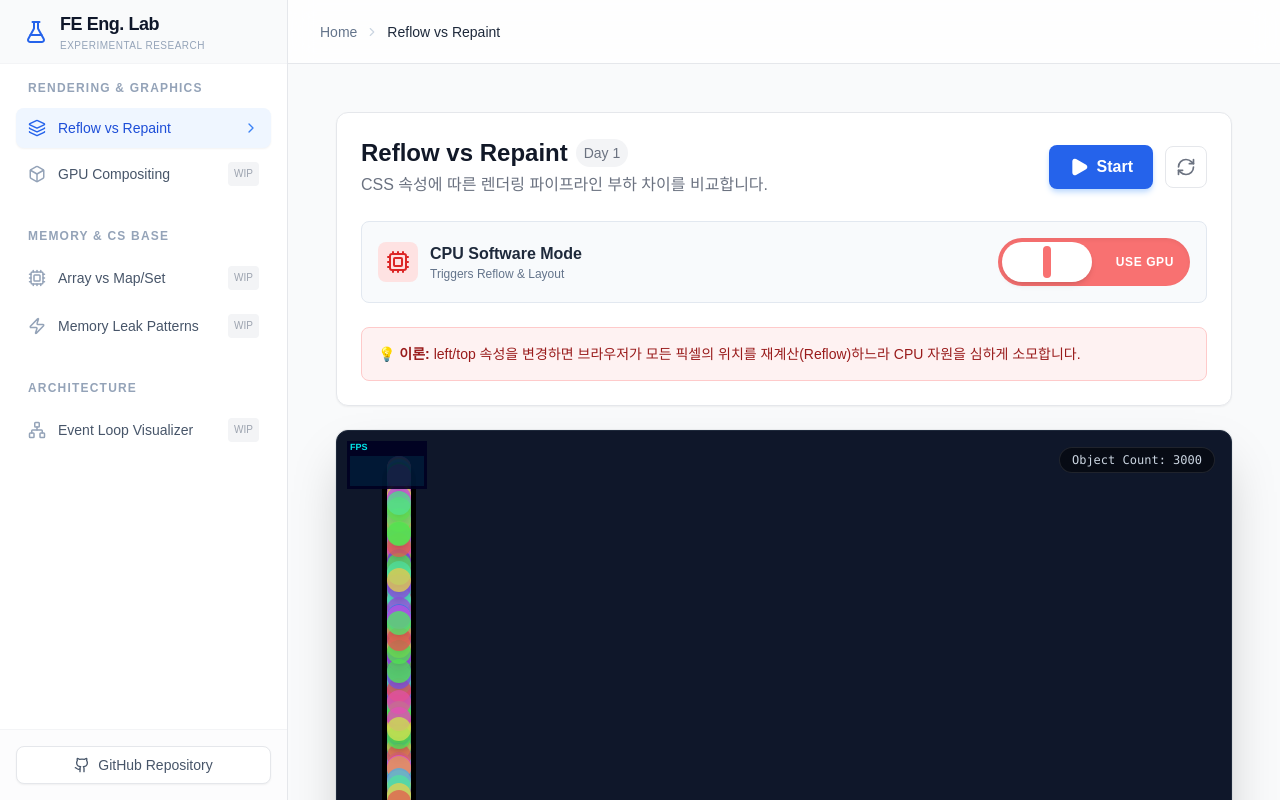
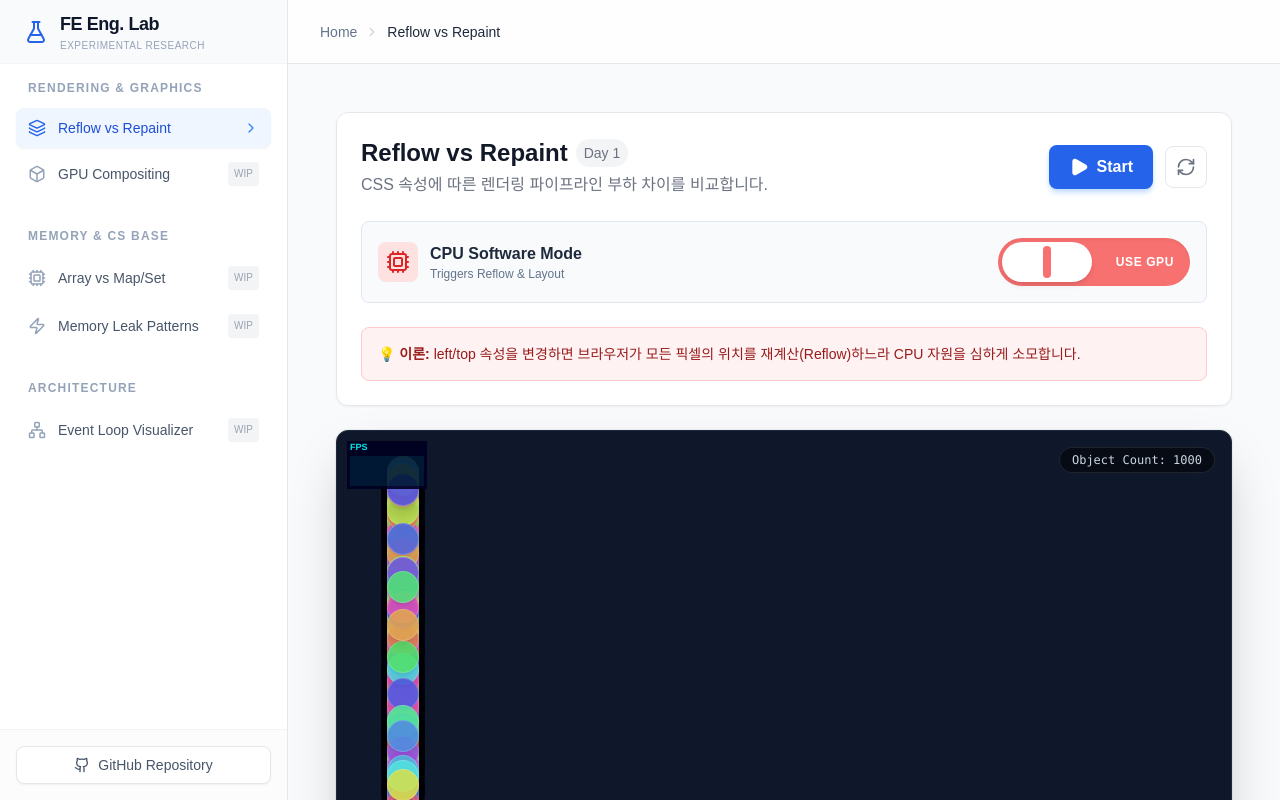
Before and after one commit to PaleBlueNote/frontend-engineering-lab, a React (Vite) app: page /experiments/rendering/reflow-repaint in a window 1280 px wide. Built offline with nearby package versions, Linux system fonts and the light colour scheme; a web font is replaced by a local one.

Commit message:
fix: GPU 모드 성능 저하(Layer Explosion) 해결 및 실험 변별력 확보 (#5)

```diff
--- a/src/experiments/rendering/reflow-repaint/index.jsx
+++ b/src/experiments/rendering/reflow-repaint/index.jsx
@@ -2,7 +2,7 @@ import React, { useState, useEffect, useRef, useTransition } from 'react';
 import Stats from 'stats.js';
 import { Play, Pause, RefreshCw, Zap, Cpu, Loader2 } from 'lucide-react';
 
-const ITEM_COUNT = 3000;
+const ITEM_COUNT = 1000;
 
 // React.memo로 최적화된 아이템 레이어
 const TestItemLayer = React.memo(({ isOptimized, count }) => {
@@ -11,13 +11,15 @@ const TestItemLayer = React.memo(({ isOptimized, count }) => {
             {Array.from({ length: count }).map((_, i) => (
                 <div
                     key={i}
-                    className="test-item absolute w-6 h-6 rounded-full shadow-lg"
+                    // ✅ [Fix #5] shadow-lg와 rounded-full로 페인트 비용 유지
+                    className="test-item absolute w-8 h-8 rounded-full shadow-lg border border-white/20"
                     style={{
                         top: `${Math.random() * 90 + 5}%`,
                         left: '50px',
                         background: `hsl(${Math.random() * 360}, 70%, 60%)`,
+                        // GPU 모드일 때만 레이어 분리 (Layer Promotion)
                         willChange: isOptimized ? 'transform' : 'auto',
-                        opacity: 0.8,
+                        opacity: 0.9,
                         transform: 'translate3d(0,0,0)'
                     }}
                 />
@@ -31,17 +33,12 @@ const TestItemLayer = React.memo(({ isOptimized, count }) => {
 const ReflowRepaint = () => {
     const [isRunning, setIsRunning] = useState(false);
     const [isOptimized, setIsOptimized] = useState(false);
-
-    // ✅ [핵심 변경] React 18의 동시성 모드 훅 사용
-    // isPending: 작업이 진행 중일 때 자동으로 true가 됨
-    // startTransition: 무거운 상태 업데이트를 래핑하는 함수
     const [isPending, startTransition] = useTransition();
 
     const containerRef = useRef(null);
     const requestRef = useRef();
     const statsRef = useRef(null);
 
-    // Stats 초기화
     useEffect(() => {
         if (!statsRef.current && containerRef.current) {
             const stats = new Stats();
@@ -55,13 +52,10 @@ const ReflowRepaint = () => {
         }
     }, []);
 
-    // ✅ [핵심 변경] setTimeout 제거 및 startTransition 적용
     const handleModeToggle = () => {
         if (isPending) return;
 
-        setIsRunning(false); // 애니메이션 멈춤 (즉시 반영)
-
-        // 무거운 렌더링(3000개 업데이트)을 트랜지션으로 감싸서 백그라운드 처리
+        setIsRunning(false);
         startTransition(() => {
             setIsOptimized((prev) => !prev);
         });
@@ -70,13 +64,15 @@ const ReflowRepaint = () => {
     const animate = (time) => {
         if (statsRef.current) statsRef.current.begin();
         const items = document.getElementsByClassName('test-item');
-        const position = (Math.sin(time / 500) + 1) * 150;
+        const position = (Math.sin(time / 500) + 1) * 200;
 
         for (let i = 0, len = items.length; i < len; i++) {
             const item = items[i];
             if (isOptimized) {
+                // GPU Composite
                 item.style.transform = `translate3d(${position}px, 0, 0)`;
             } else {
+                // CPU Layout (Reflow)
                 item.style.left = `${position}px`;
             }
         }
@@ -163,7 +159,6 @@ const ReflowRepaint = () => {
                                 isOptimized ? 'translate-x-[104%]' : 'translate-x-0'
                             }`}
                         >
-                            {/* ✅ 로딩 애니메이션 조건 변경 */}
                             {isPending ? (
                                 <Loader2 size={16} className="animate-spin text-gray-400" />
                             ) : (
@@ -184,7 +179,6 @@ const ReflowRepaint = () => {
                 ref={containerRef}
                 className="relative h-[500px] bg-slate-900 rounded-xl overflow-hidden border border-slate-800 shadow-2xl ring-1 ring-slate-900/5"
             >
-                {/* ✅ 로딩 오버레이 조건 변경 */}
                 {isPending && (
                     <div className="absolute inset-0 z-30 bg-black/60 backdrop-blur-sm flex flex-col items-center justify-center text-white">
                         <Loader2 size={48} className="animate-spin text-blue-500 mb-4" />
```
